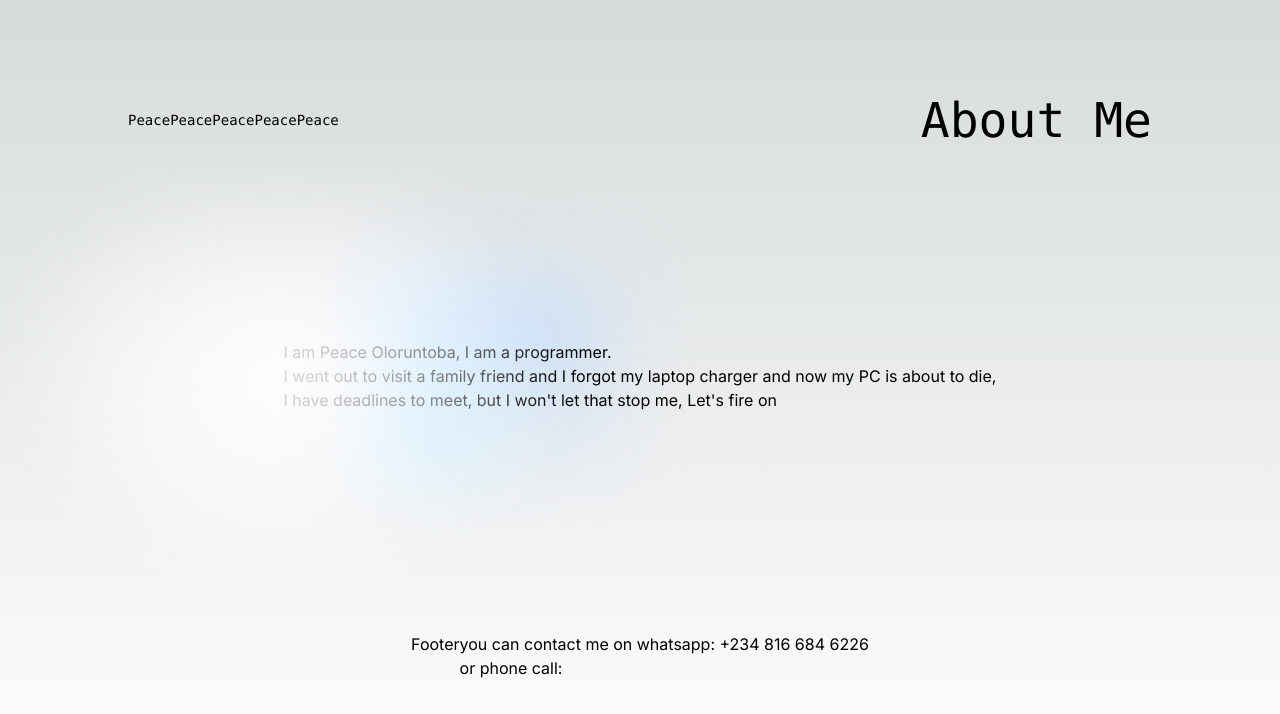
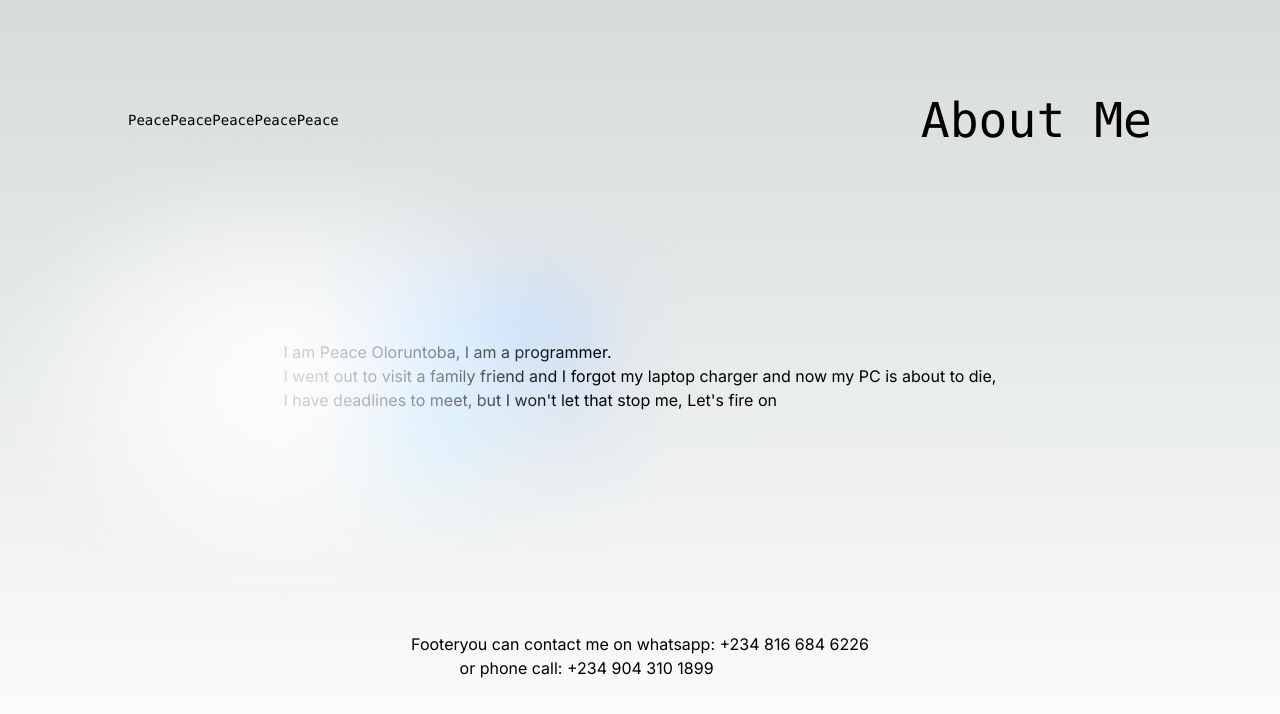
Before and after one commit to PeaceOloruntoba/peacecodes, a Next.js app: page / in a window 1280 px wide. Shown: the top 714 px of the page. Built offline with nearby package versions, Linux system fonts and the light colour scheme.

Commit message:
a little footer

```diff
--- a/src/app/components/Footer.tsx
+++ b/src/app/components/Footer.tsx
@@ -6,7 +6,7 @@ export default function Footer() {
             </span>
             <span>
                 you can contact me on whatsapp: <a href="https://wa.me/+2348166846226">+234 816 684 6226</a><br />
-                or phone call: <a href="tel:+2349043101899"></a>
+                or phone call: <a href="tel:+2349043101899">+234 904 310 1899</a>
             </span>
         </div>
     )
```
